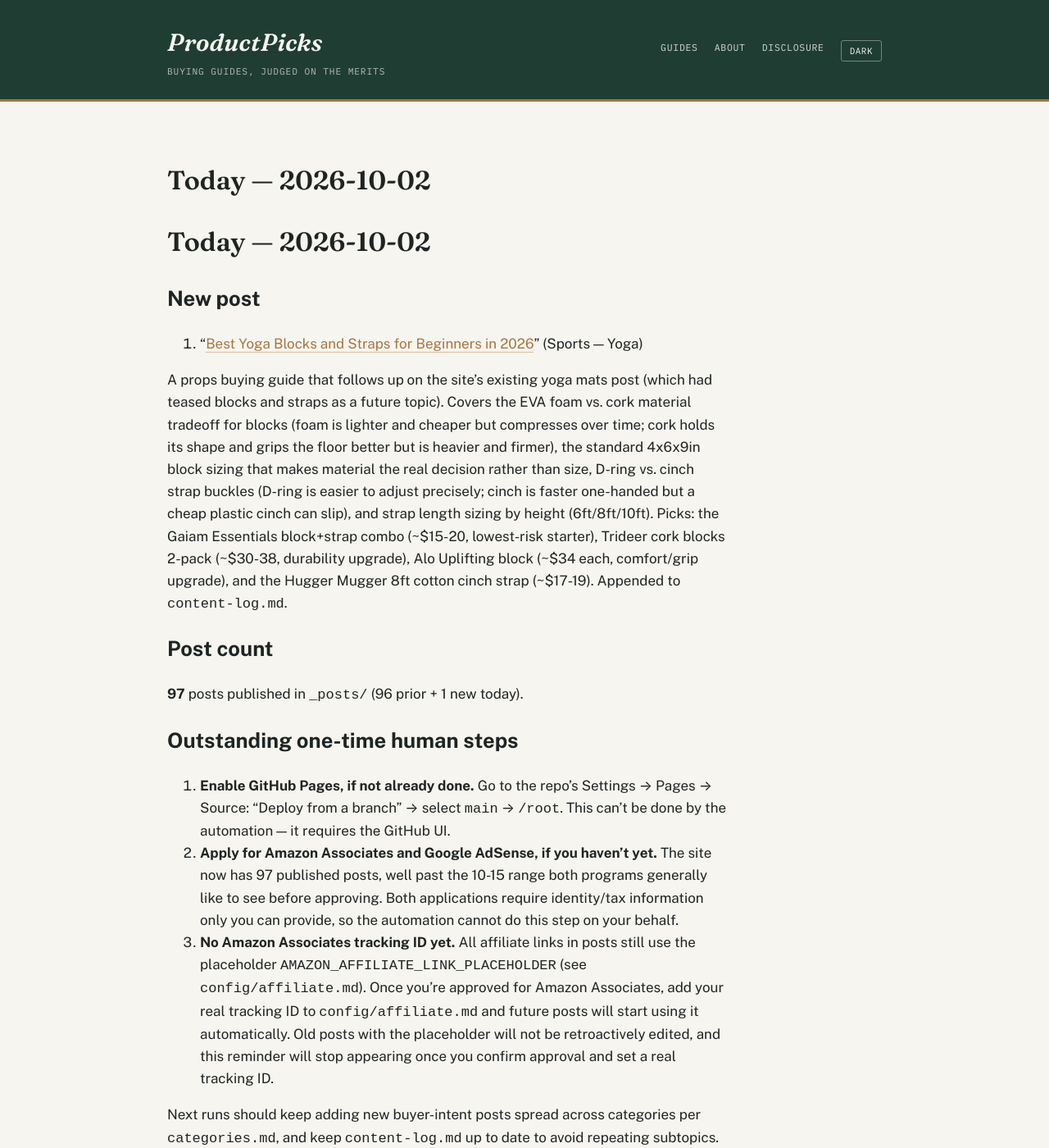
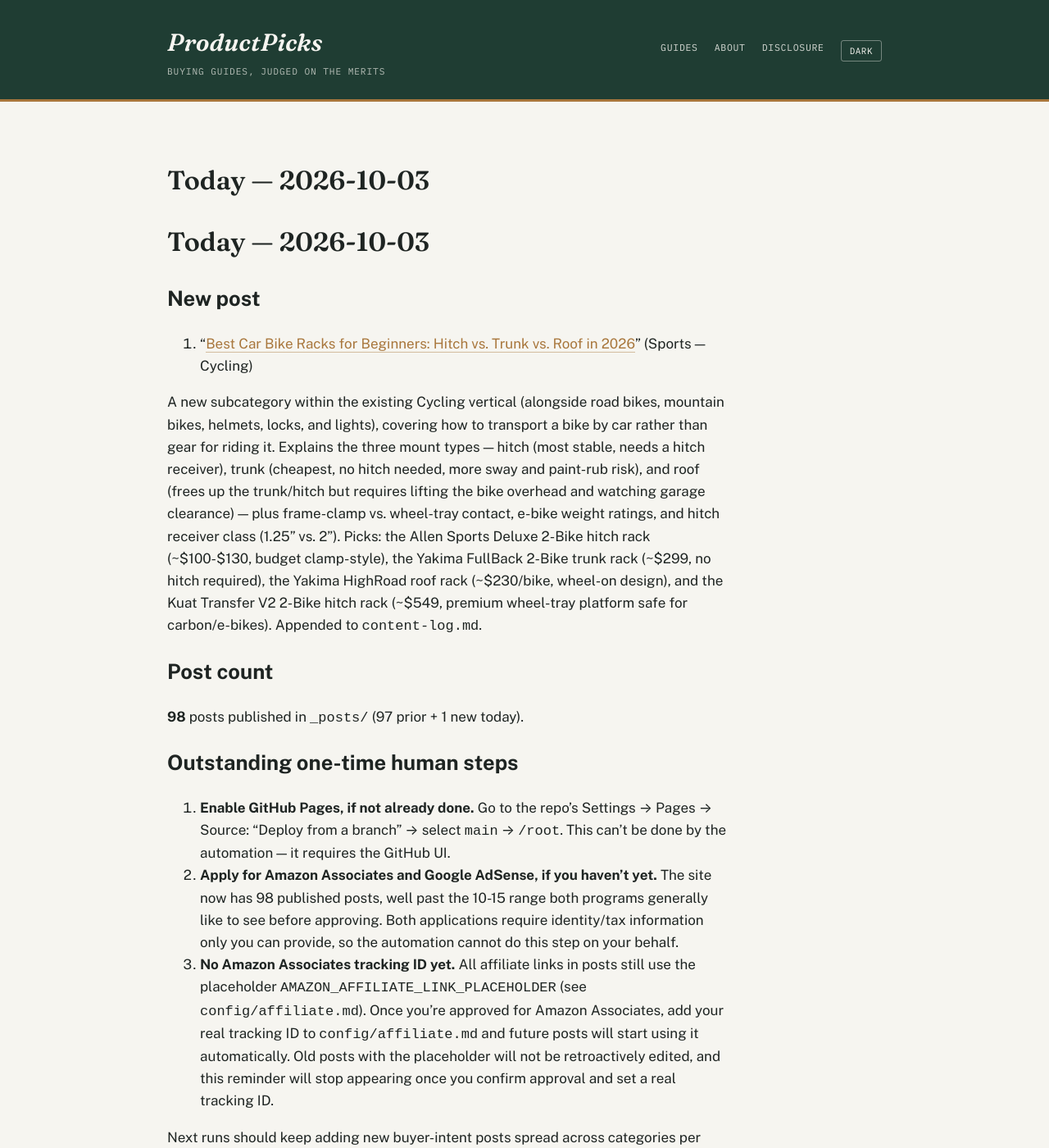
Before and after one commit to ajith198/ProductPicks, a Jekyll site: the page built from today.md, in a window 1280 px wide and 1400 px high. Shown: the whole window at 82% size. Built offline with Jekyll 4.4.1, drawn with Linux system fonts in a browser that asks for light colours; our own code applies the rules of GitHub Pages for plain Markdown files.

Commit message:
daily: 2026-10-03 new post + log update
Co-Authored-By: Claude Sonnet 5 <noreply@anthropic.com>
Claude-Session: https://claude.ai/code/session_016fUtpJm27wEvZ2pVP8apzx

```diff
--- a/today.md
+++ b/today.md
@@ -1,19 +1,19 @@
-# Today — 2026-10-02
+# Today — 2026-10-03
 
 ## New post
 
-1. "[Best Yoga Blocks and Straps for Beginners in 2026](/fitness/buying-guides/best-yoga-blocks-and-straps-for-beginners/)" (Sports — Yoga)
+1. "[Best Car Bike Racks for Beginners: Hitch vs. Trunk vs. Roof in 2026](/cycling/buying-guides/best-car-bike-racks-hitch-vs-trunk-vs-roof/)" (Sports — Cycling)
 
-A props buying guide that follows up on the site's existing yoga mats post (which had teased blocks and straps as a future topic). Covers the EVA foam vs. cork material tradeoff for blocks (foam is lighter and cheaper but compresses over time; cork holds its shape and grips the floor better but is heavier and firmer), the standard 4x6x9in block sizing that makes material the real decision rather than size, D-ring vs. cinch strap buckles (D-ring is easier to adjust precisely; cinch is faster one-handed but a cheap plastic cinch can slip), and strap length sizing by height (6ft/8ft/10ft). Picks: the Gaiam Essentials block+strap combo (~$15-20, lowest-risk starter), Trideer cork blocks 2-pack (~$30-38, durability upgrade), Alo Uplifting block (~$34 each, comfort/grip upgrade), and the Hugger Mugger 8ft cotton cinch strap (~$17-19). Appended to `content-log.md`.
+A new subcategory within the existing Cycling vertical (alongside road bikes, mountain bikes, helmets, locks, and lights), covering how to transport a bike by car rather than gear for riding it. Explains the three mount types — hitch (most stable, needs a hitch receiver), trunk (cheapest, no hitch needed, more sway and paint-rub risk), and roof (frees up the trunk/hitch but requires lifting the bike overhead and watching garage clearance) — plus frame-clamp vs. wheel-tray contact, e-bike weight ratings, and hitch receiver class (1.25" vs. 2"). Picks: the Allen Sports Deluxe 2-Bike hitch rack (~$100-$130, budget clamp-style), the Yakima FullBack 2-Bike trunk rack (~$299, no hitch required), the Yakima HighRoad roof rack (~$230/bike, wheel-on design), and the Kuat Transfer V2 2-Bike hitch rack (~$549, premium wheel-tray platform safe for carbon/e-bikes). Appended to `content-log.md`.
 
 ## Post count
 
-**97** posts published in `_posts/` (96 prior + 1 new today).
+**98** posts published in `_posts/` (97 prior + 1 new today).
 
 ## Outstanding one-time human steps
 
 1. **Enable GitHub Pages, if not already done.** Go to the repo's Settings → Pages → Source: "Deploy from a branch" → select `main` → `/root`. This can't be done by the automation — it requires the GitHub UI.
-2. **Apply for Amazon Associates and Google AdSense, if you haven't yet.** The site now has 97 published posts, well past the 10-15 range both programs generally like to see before approving. Both applications require identity/tax information only you can provide, so the automation cannot do this step on your behalf.
+2. **Apply for Amazon Associates and Google AdSense, if you haven't yet.** The site now has 98 published posts, well past the 10-15 range both programs generally like to see before approving. Both applications require identity/tax information only you can provide, so the automation cannot do this step on your behalf.
 3. **No Amazon Associates tracking ID yet.** All affiliate links in posts still use the placeholder `AMAZON_AFFILIATE_LINK_PLACEHOLDER` (see `config/affiliate.md`). Once you're approved for Amazon Associates, add your real tracking ID to `config/affiliate.md` and future posts will start using it automatically. Old posts with the placeholder will not be retroactively edited, and this reminder will stop appearing once you confirm approval and set a real tracking ID.
 
 Next runs should keep adding new buyer-intent posts spread across categories per `categories.md`, and keep `content-log.md` up to date to avoid repeating subtopics.
```
Also changed, not shown: TODAY.md (+1 -1 lines), _posts/2026-10-03-best-car-bike-racks-hitch-vs-trunk-vs-roof.md (added, +62 -0 lines), content-log.md (+1 -0 lines).
